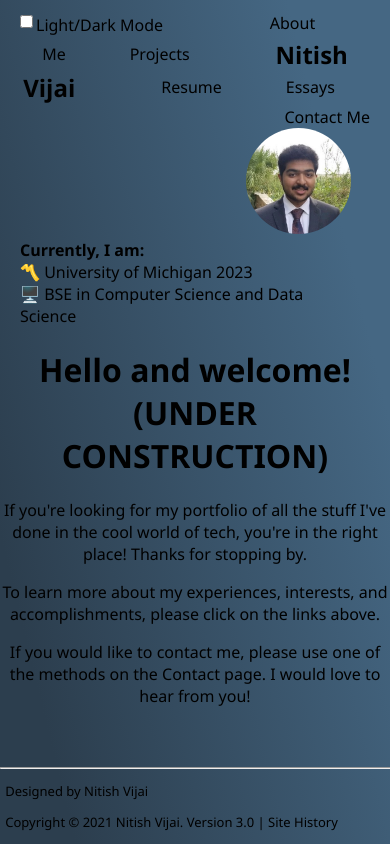
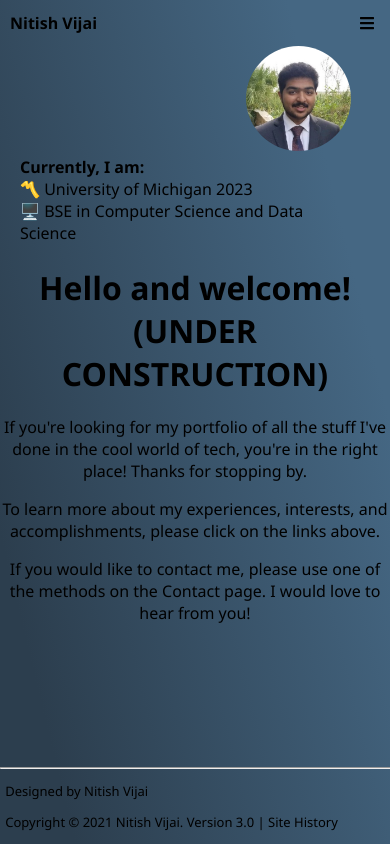
Before and after one commit to nitishvijai/nitish-website-v3, an Angular app: page / in a window 390 px wide. Built offline with nearby package versions, Linux system fonts and the light colour scheme.

Commit message:
Add CDK module
This will help for more responsive desktop/mobile layouts.

```diff
--- a/package.json
+++ b/package.json
@@ -12,7 +12,7 @@
   "private": true,
   "dependencies": {
     "@angular/animations": "~8.2.14",
-    "@angular/cdk": "^12.0.3",
+    "@angular/cdk": "^12.0.4",
     "@angular/common": "~8.2.14",
     "@angular/compiler": "~8.2.14",
     "@angular/core": "~8.2.14",
--- a/src/app/app.component.ts
+++ b/src/app/app.component.ts
@@ -1,16 +1,39 @@
 import { Component, OnInit } from '@angular/core';
+import { Breakpoints, BreakpointObserver, BreakpointState } from '@angular/cdk/layout';
 
 @Component({
   selector: 'app-root',
   templateUrl: './app.component.html',
   styleUrls: ['./app.component.css']
 })
-export class AppComponent {
+export class AppComponent implements OnInit {
   title = 'nitish-website-v3';
   mobile = false;
+
+  constructor(private bpObserver: BreakpointObserver) {}
+
   ngOnInit() {
-    if (window.screen.width <= 600) {
-      this.mobile = true;
+    this.bpObserver.observe(['(max-width: 1024px)'])
+                   .subscribe((state: BreakpointState) => {
+                      if (state.matches) {
+                        // Switch to Mobile
+                        this.mobile = true;
+                      } else {
+                        // Revert to Desktop
+                        this.mobile = false;
+                      }
+                      this.switchForm();
+                   });
+  }
+
+  // Logic to switch between desktop and mobile versions as necessary
+  public switchForm() {
+    if (this.mobile) {
+      // Switch to Mobile
+      console.log('MOBILE');
+    } else {
+      // Revert to Desktop
+      console.log('DESKTOP');
     }
   }
 }
--- a/src/app/app.module.ts
+++ b/src/app/app.module.ts
@@ -1,6 +1,7 @@
 import { BrowserModule } from '@angular/platform-browser';
 import { NgModule } from '@angular/core';
 import { FontAwesomeModule } from '@fortawesome/angular-fontawesome';
+import { LayoutModule } from '@angular/cdk/layout';
 
 import { AppComponent } from './app.component';
 import { FooterComponent } from './components/footer/footer.component';
@@ -18,7 +19,8 @@ import { HeroImageComponent } from './components/hero-image/hero-image.component
   ],
   imports: [
     BrowserModule,
-    FontAwesomeModule
+    FontAwesomeModule,
+    LayoutModule
   ],
   providers: [],
   bootstrap: [AppComponent]
```
Also changed, not shown: 1 other file (tests, documents, lock files or other folders).
